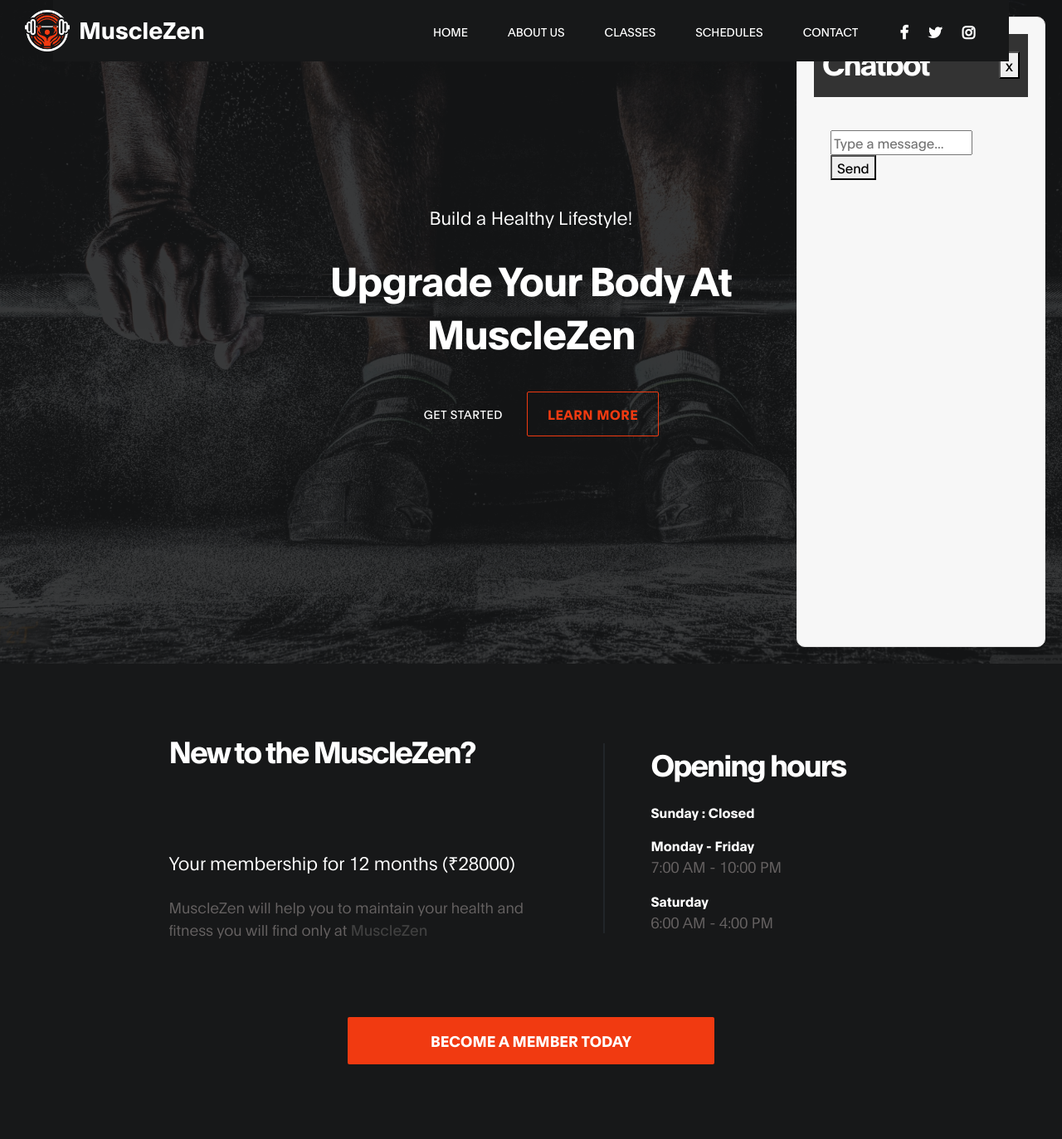
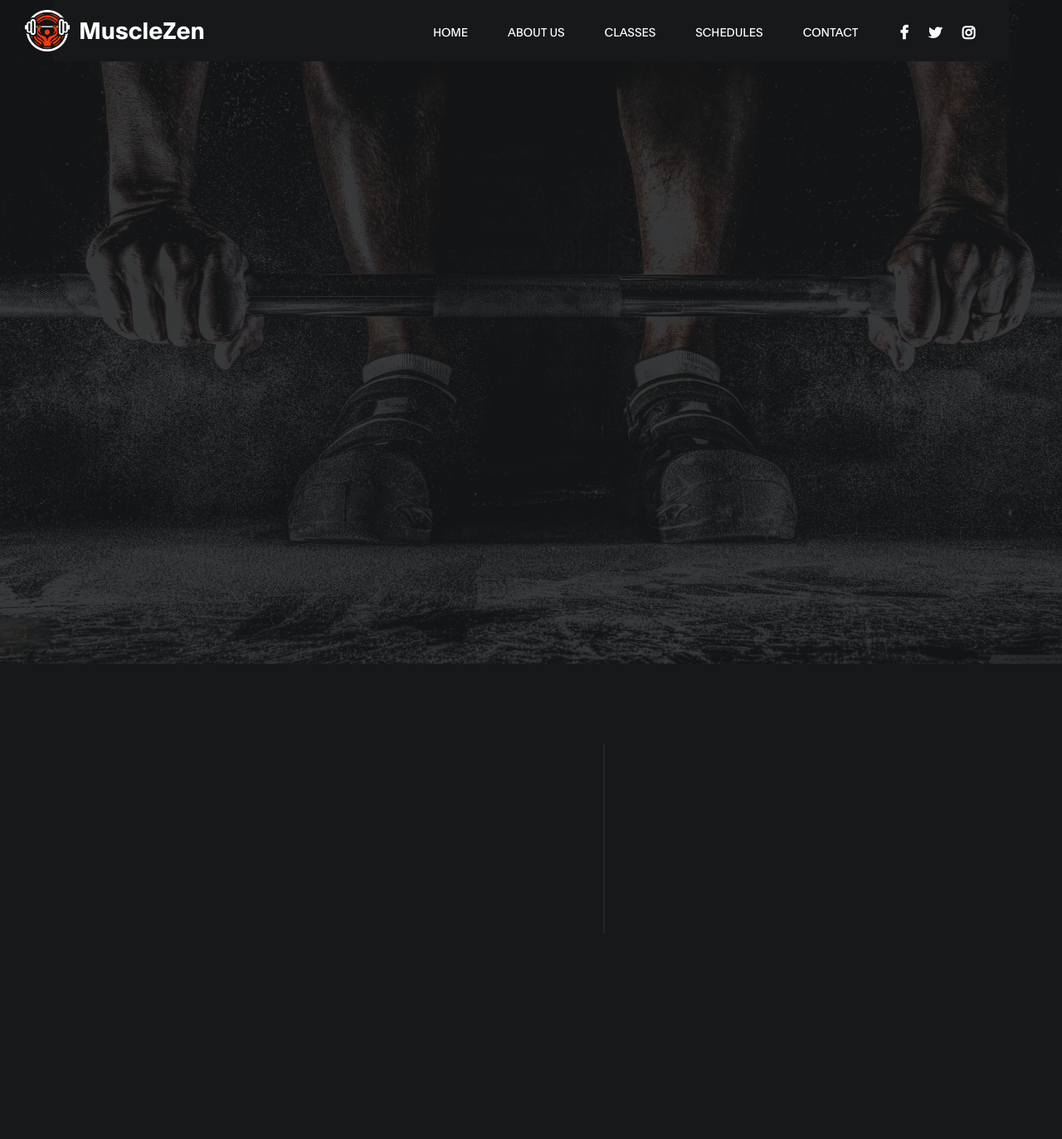
Before and after one commit to MintViper03/MuscleZen, a PHP site: page / in a window 1280 px wide. Shown: the top 1373 px of the page at 83% size. Run offline with PHP 8.4, Linux system fonts and the light colour scheme; some libraries are stand-ins or nearby versions.

Commit message:
chatbot 1.0

```diff
--- a/MyGym Website/css/main.css
+++ b/MyGym Website/css/main.css
@@ -853,7 +853,7 @@ input[type="radio"] {
 #bmiResult {
   margin-top: 15px;
 }
-
+/*
 .chatbot-container {
   position: fixed;
   bottom: 20px;
@@ -907,7 +907,7 @@ input[type="radio"] {
 
 .chatbot-send:hover {
   background-color: #444;
-}
+} */
 
 /* Small devices (tablets, 768px and up) */
 @media (min-width: 768px) {
--- a/MyGym Website/index.html
+++ b/MyGym Website/index.html
@@ -452,24 +452,23 @@
      </section>
 
 <!-- Chatbot container -->
-<div class="chatbot-container">
+<!-- <div class="chatbot-container"> -->
     <!-- Chatbot header -->
-    <div class="chatbot-header">
-      <h2>Chatbot</h2>
-      <button class="chatbot-close">x</button>
+   <!--  <div class="chatbot-header"> -->
+   <!--    <h2>Chatbot</h2>
+      <button class="chatbot-close">x</button> -->
+   <!--  </div> -->
+    <!-- Chatbot conversation area -->
+    <!-- <div class="chatbot-conversation">
+      <div class="chatbot-messages"> -->
+        <!-- Messages will be displayed here -->
+     <!--  </div> -->
+      <!-- Chatbot input field -->
+     <!--  <input type="text" id="chatbot-input" placeholder="Type a message..."> -->
+      <!-- Send button -->
+      <!-- <button id="chatbot-send">Send</button>
     </div>
-    <!-- Chatbot conversation area -->
-    <div class="chatbot-conversation">
-      <div class="chatbot-messages">
-        <!-- Messages will be displayed here -->
-      </div>
-      <!-- Chatbot input field -->
-      <input type="text" id="chatbot-input" placeholder="Type a message...">
-      <!-- Send button -->
-      <button id="chatbot-send">Send</button>
-    </div>
-  </div>
-
+  </div>   -->
 
      <!-- FOOTER -->
      <footer class="site-footer">
@@ -578,7 +577,7 @@
         });
     });
 </script>
-
+<!--
 <script>
     // Get the chatbot container and input field
 const chatbotContainer = document.querySelector('.chatbot-container');
@@ -621,7 +620,11 @@ window.addEventListener('scroll', () => {
   const scrollTop = window.scrollY;
   chatbotContainer.style.top = `${scrollTop + 20}px`;
 });
-</script>
+</script> -->
+
+<!-- chatbot script-->
+<script src="https://cdn.botpress.cloud/webchat/v2/inject.js"></script>
+<script src="https://mediafiles.botpress.cloud/615df474-1350-4fab-826c-c7212be2d984/webchat/v2/config.js"></script>
 
 </body>
 </html>
```
